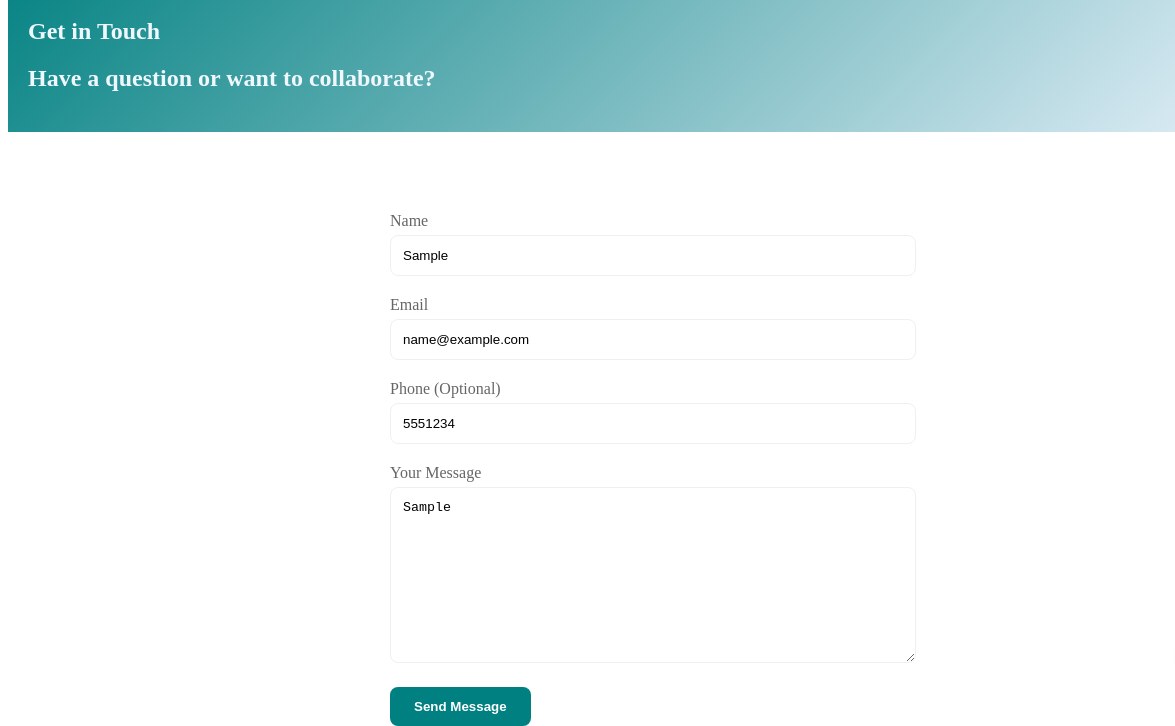
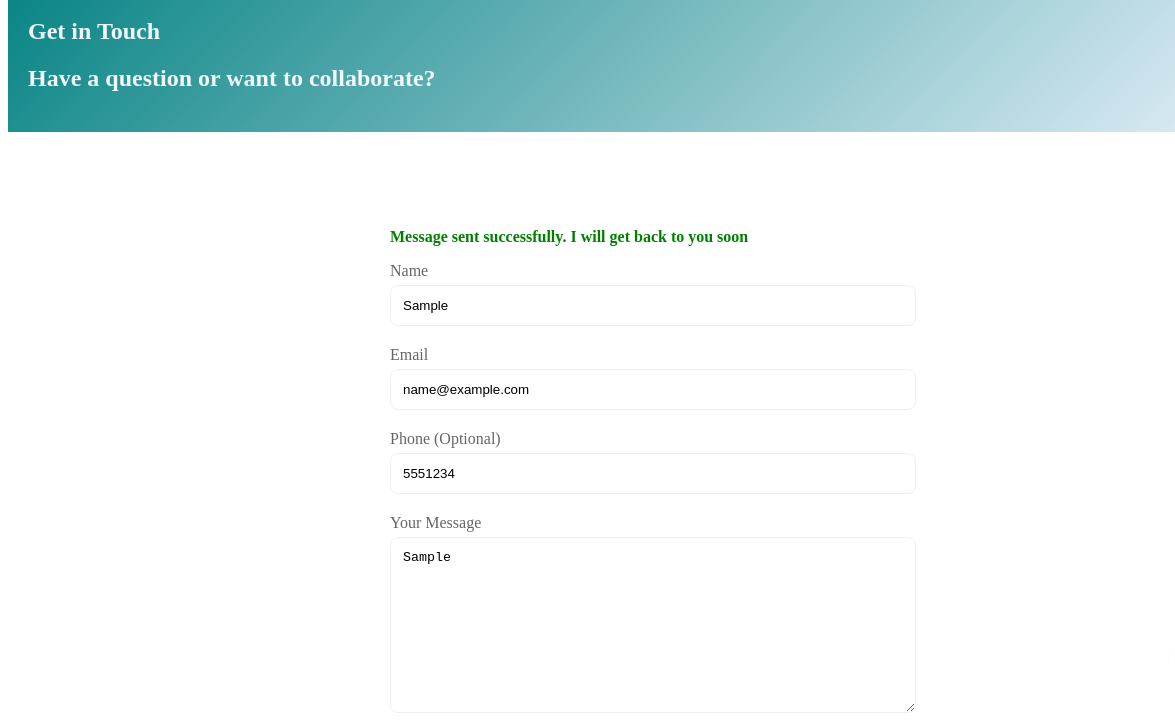
Before and after one commit to Arap-Tum/Kirwa-portfolio, a plain HTML site: page contact.html in a window 1280 px wide. Both pictures are taken after typing "Sample", "name@example.com", "5551234", "Sample" into the empty fields and a click on the button "Send Message". Shown: the part 74-800 px from the top of the page, 0-1175 px from the left. Drawn offline with Linux system fonts and the light colour scheme.

Commit message:
The whatsapp form and whatsapp messages

```diff
--- a/contact.html
+++ b/contact.html
@@ -24,6 +24,11 @@
     <!-- Contact Form Section -->
     <section class="contact-form-section">
         <form class="contact-form" action="#" method="POST">
+            <P class="successMessage"
+                style="
+                color: green;
+                font-weight: bolder; "
+            > </P>
             <div class="form-group">
                 <label for="name">Name</label>
                 <input type="text" id="name" name="name" required>
@@ -44,17 +49,25 @@
                 <textarea id="message" name="message" required></textarea>
             </div>
 
+
+
             <button type="submit" class="submit-btn">Send Message</button>
+
+
         </form>
     </section>
 
 
+
+
     <!--  Floating WhatsApp Chat Button -->
-    <a href="#" class="whatsapp-float" aria-label="WhatsApp Chat">
+    <a href="https://wa.me/+254 790 262929" class="whatsapp-float" aria-label="WhatsApp Chat">
         <i class="fab fa-whatsapp"></i>
     </a>
 
     <div class="footer"></div>
+    <script src="scripts/sendToWhatsapp.js"
+    ></script>
 <script src="scripts/pageConector.js"></script>
     <script>
         // Optional JavaScript for form submission or interactions
--- /dev/null
+++ b/scripts/sendToWhatsapp.js
@@ -0,0 +1,31 @@
+function sendMessage () {
+
+
+    const btn =document.querySelector('.submit-btn');
+    const phoneNumber = "254 790 262929"
+    const successMessage = document.querySelector('.successMessage');
+
+    btn.addEventListener( 'click', () => {
+        const name = document.getElementById('name').value;
+        const email = document.getElementById('email').value;
+        const  phone = document.getElementById('phone').value;
+
+        const message = document.getElementById('message').value;
+
+        let infordata =`Hello My name is ${name} \n
+            ${message}\n
+            Contact me on \n
+            Phone  : ${phone}\n
+            Email : ${email}\n
+            `
+        const whatsappUrl = `https://wa.me/${phoneNumber}?text=${encodeURIComponent(infordata.trim())}`;
+        window.open(whatsappUrl, '_blank');
+
+        successMessage.innerHTML = 'Message sent successfully. I will get back to you soon';
+    })
+
+
+
+}
+
+sendMessage()
```
